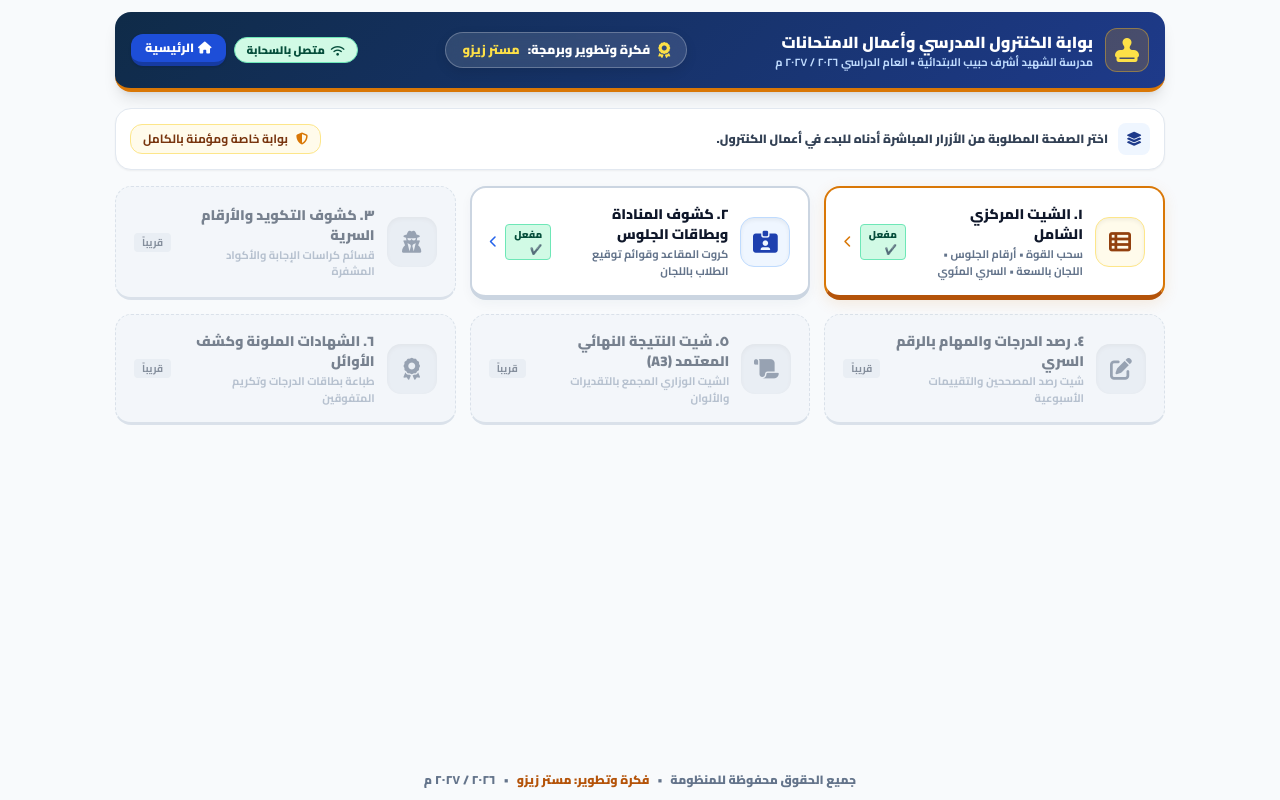
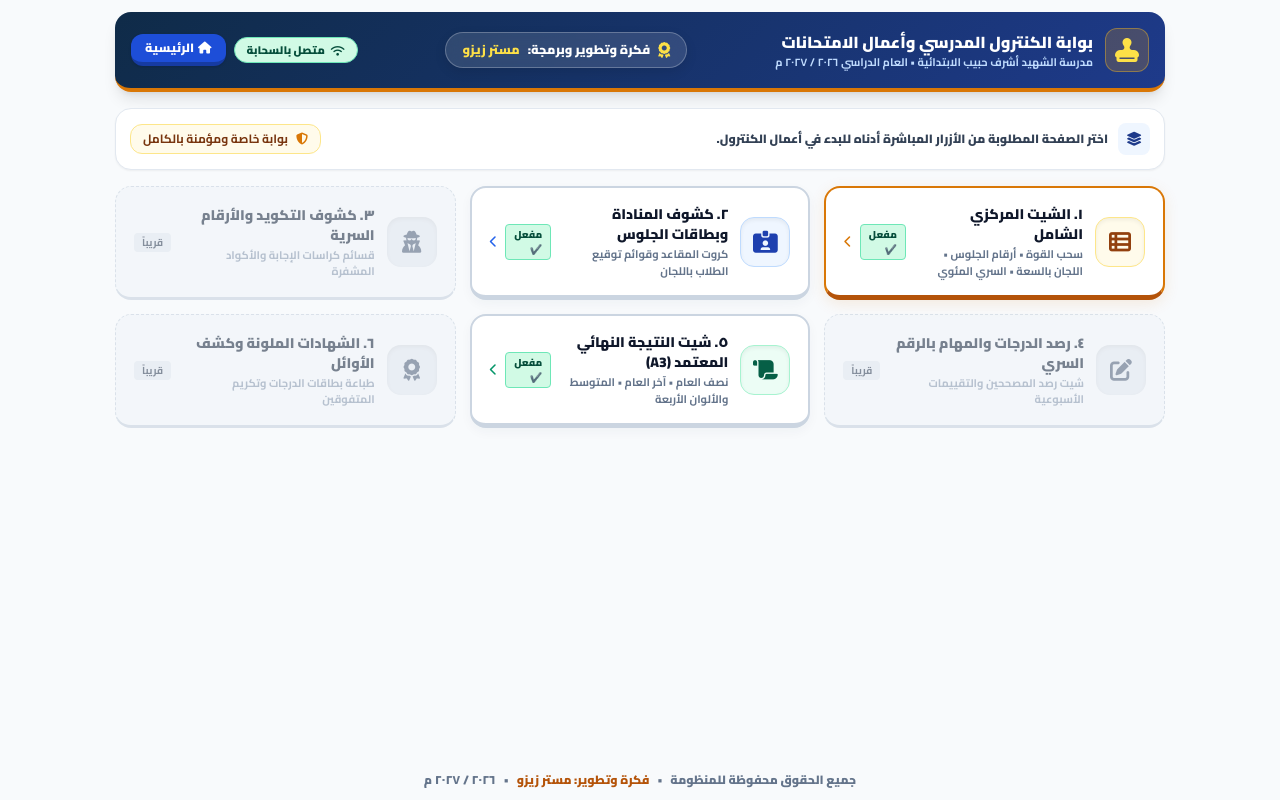
Before and after one commit to mr-zezo/MR_ZEZO_SCHOOL, a plain HTML site: page control-index.html in a window 1280 px wide. Drawn offline with nearby package versions, Linux system fonts and the light colour scheme; some packages are replaced by stand-ins of ours; a script that the page names is missing.

Commit message:
Activate results sheet button A3 with updated styles
Updated button for results sheet A3 to be active with new styling and text.

```diff
--- a/control-index.html
+++ b/control-index.html
@@ -268,19 +268,22 @@
                 <span class="text-[10px] bg-slate-200 text-slate-600 px-2 py-0.5 rounded font-bold">قريباً</span>
             </div>
 
-            <!-- زر 5: شيت النتيجة المعتمد A3 -->
-            <div class="btn-page-launcher btn-page-disabled" title="سيتم بناؤها تالياً">
+<!-- 🌟 الزر الخامس (المفعل): شيت النتيجة المعتمد A3 🌟 -->
+            <a href="control-results.html" class="btn-page-launcher">
                 <div class="flex items-center gap-3">
-                    <div class="icon-box-btn bg-slate-200 text-slate-500">
+                    <div class="icon-box-btn bg-emerald-50 text-emerald-800 border border-emerald-200">
                         <i class="fa-solid fa-scroll"></i>
                     </div>
                     <div class="text-right">
-                        <div class="text-sm font-black text-slate-700">٥. شيت النتيجة النهائي المعتمد (A3)</div>
-                        <div class="text-[11px] font-bold text-slate-400 mt-0.5">الشيت الوزاري المجمع بالتقديرات والألوان</div>
+                        <div class="text-sm font-black text-slate-900">٥. شيت النتيجة النهائي المعتمد (A3)</div>
+                        <div class="text-[11px] font-bold text-slate-500 mt-0.5">نصف العام • آخر العام • المتوسط والألوان الأربعة</div>
                     </div>
                 </div>
-                <span class="text-[10px] bg-slate-200 text-slate-600 px-2 py-0.5 rounded font-bold">قريباً</span>
-            </div>
+                <div class="flex items-center gap-2">
+                    <span class="text-[10px] bg-emerald-100 text-emerald-900 px-2 py-0.5 rounded font-black border border-emerald-300">مفعل ✔️</span>
+                    <i class="fa-solid fa-chevron-left text-xs text-emerald-600"></i>
+                </div>
+            </a>
 
             <!-- زر 6: الشهادات وتحليل الأوائل -->
             <div class="btn-page-launcher btn-page-disabled" title="سيتم بناؤها تالياً">
```
